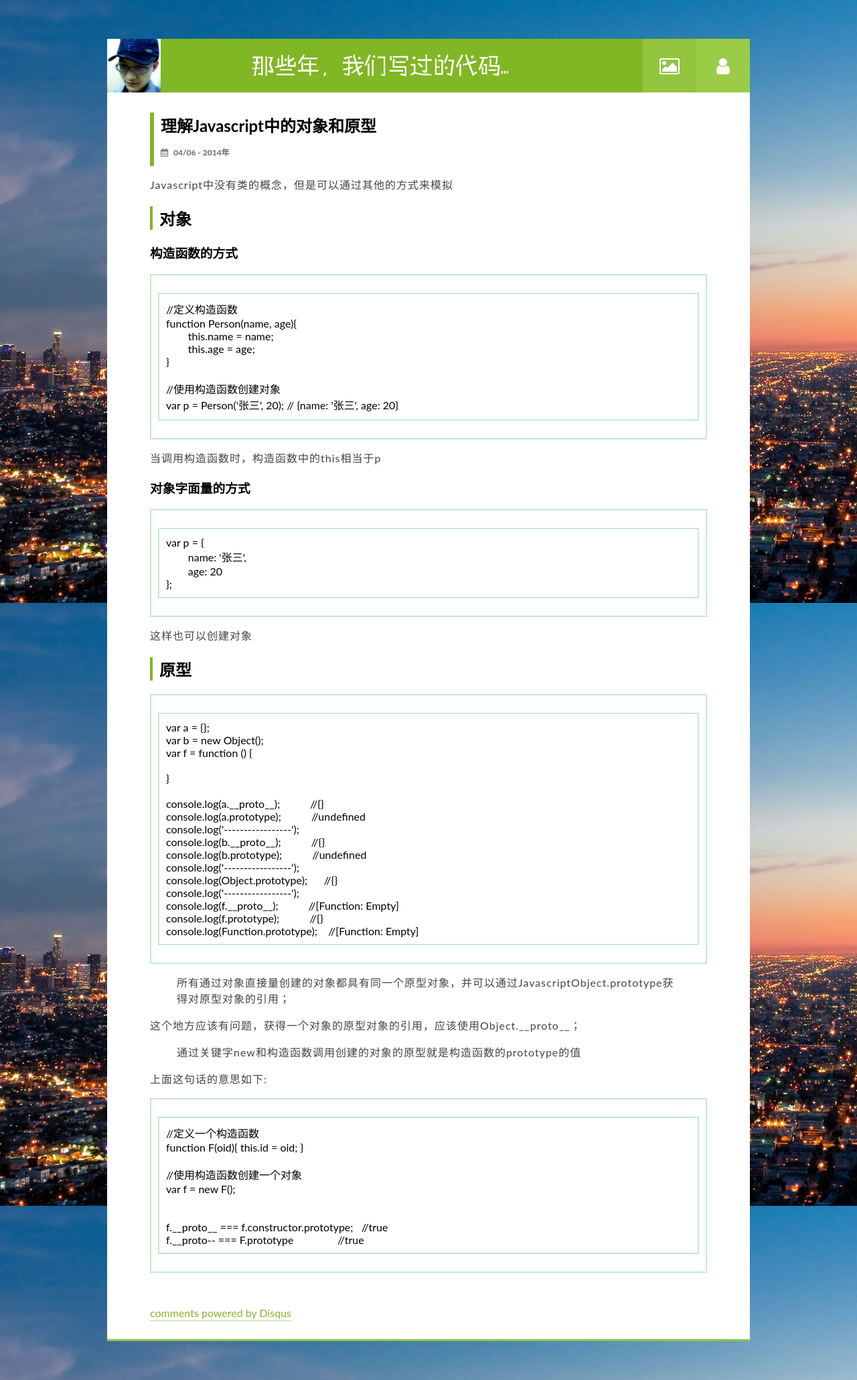
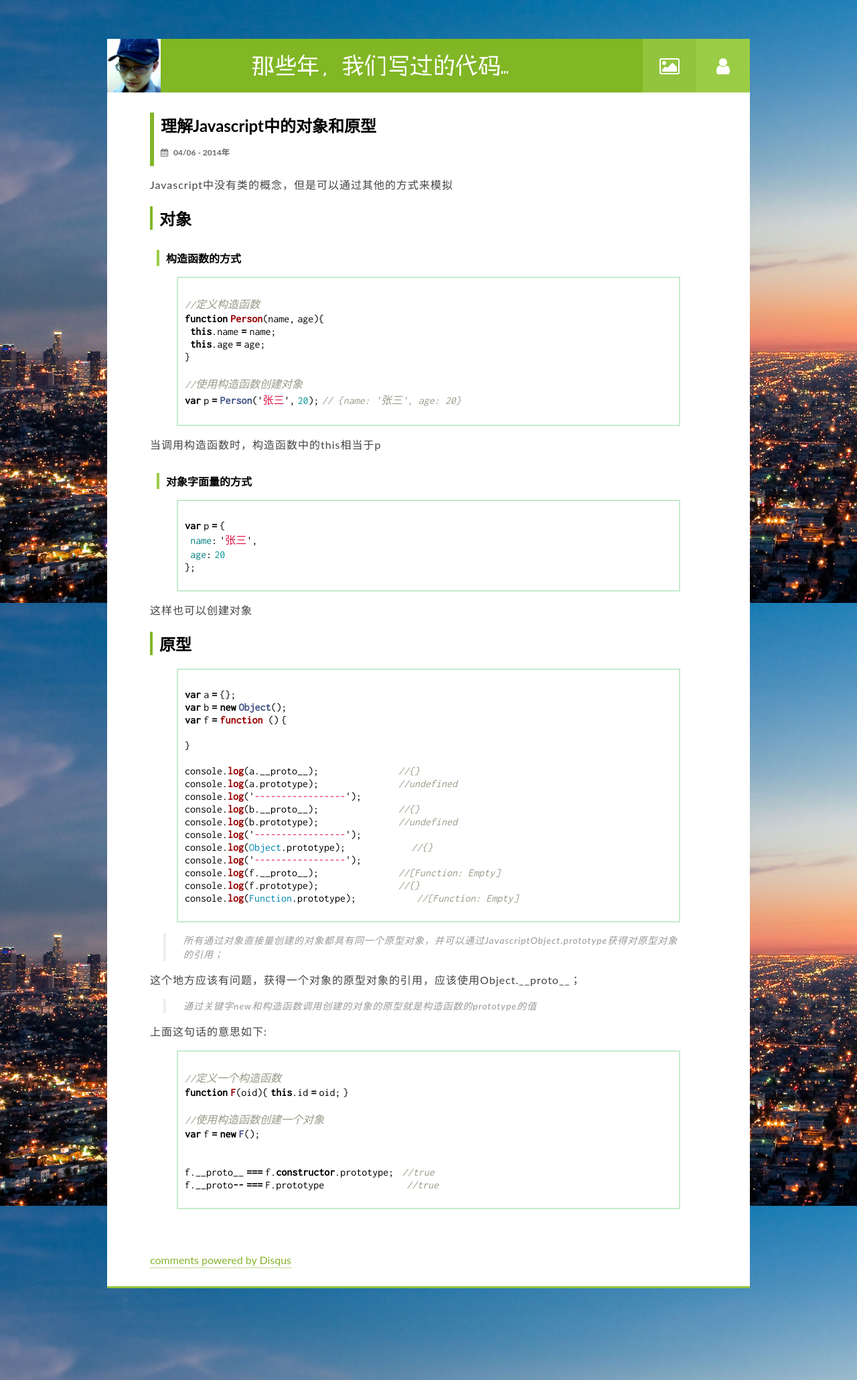
Before and after one commit to JuoCode/JuoCode.github.io, a Jekyll site: the page built from _posts/2014-04-06-javascript-object-prototype.md, in a window 1280 px wide. Shown: the whole page at 67% size. Built offline with Jekyll 4.4.1, drawn with Linux system fonts in a browser that asks for light colours; nearby versions of some CDN libraries; Markdown is read by kramdown in place of the engine named in the settings; comment, search, counter and statistics services are not loaded.

Commit message:
理解Javascript中的对象和原型

````diff
--- a/_posts/2014-04-06-javascript-object-prototype.md
+++ b/_posts/2014-04-06-javascript-object-prototype.md
@@ -13,49 +14,51 @@ Javascript中没有类的概念，但是可以通过其他的方式来模拟
 
 ### 构造函数的方式
 
-```
+{% highlight javascript%}
 //定义构造函数
 function Person(name, age){
-	this.name = name;
-	this.age = age;
+  this.name = name;
+  this.age = age;
 }
 
 //使用构造函数创建对象
 var p = Person('张三', 20); // {name: '张三', age: 20}
-```
+{% endhighlight%}
+
+
 当调用构造函数时，构造函数中的`this`相当于`p`
 
 ### 对象字面量的方式
 
-```
+{% highlight javascript%}
 var p = {
-	name: '张三',
-	age: 20
+  name: '张三',
+  age: 20
 };
-```
+{% endhighlight%}
 这样也可以创建对象
 
 ## 原型
 
-```
+{% highlight javascript%}
 var a = {};
 var b = new Object();
 var f = function () {
 
 }
 
-console.log(a.__proto__);           //{}
-console.log(a.prototype);           //undefined
+console.log(a.__proto__);                             //{}
+console.log(a.prototype);                             //undefined
 console.log('-----------------');
-console.log(b.__proto__);           //{}
-console.log(b.prototype);           //undefined
+console.log(b.__proto__);                             //{}
+console.log(b.prototype);                             //undefined
 console.log('-----------------');
-console.log(Object.prototype);      //{}
+console.log(Object.prototype);                        //{}
 console.log('-----------------');
-console.log(f.__proto__);           //[Function: Empty]
-console.log(f.prototype);           //{}
-console.log(Function.prototype);    //[Function: Empty]
-```
+console.log(f.__proto__);                             //[Function: Empty]
+console.log(f.prototype);                             //{}
+console.log(Function.prototype);                      //[Function: Empty]
+{% endhighlight%}
 
 > 所有通过对象直接量创建的对象都具有同一个原型对象，并可以通过Javascript`Object.prototype`获得对原型对象的引用；
 
@@ -65,7 +68,7 @@ console.log(Function.prototype);    //[Function: Empty]
 
 上面这句话的意思如下:
 
-```
+{% highlight javascript%}
 //定义一个构造函数
 function F(oid){ this.id = oid; }
 
@@ -74,5 +77,5 @@ var f = new F();
 
 
 f.__proto__ === f.constructor.prototype;   //true
-f.__proto-- === F.prototype                //true
-```
+f.__proto-- === F.prototype                              //true
+{% endhighlight%}
--- a/css/main.css
+++ b/css/main.css
@@ -213,6 +213,14 @@ header .about:hover, header .picture:hover {
   border-left: 4px solid #81b625;
 }
 
+.post h3{
+  padding-left: 10px;
+  border-left: 4px solid #9BCC45;
+  margin-left: 10px;
+  font-size: 16px;
+  margin-top: 30px;
+}
+
 .post p{
   /*padding-left: 10px;*/
   color: #444;
@@ -230,3 +238,25 @@ header .about:hover, header .picture:hover {
   font-family: 'Inconsolata', sans-serif;
 
 }
+
+.post blockquote{
+
+  margin-left: 20px;
+  padding-left: 30px;
+  position: relative;
+}
+
+.post blockquote::before{
+  content: '';
+  position: absolute;
+  left: 0;
+  top: 0;
+  bottom: 0;
+  border-left: 4px solid #eee;
+}
+
+.post blockquote p{
+  color: #999;
+  font-style: italic;
+  font-size: 14px;
+}
````
Also changed, not shown: other parts of _posts/2014-04-06-javascript-object-prototype.md (+1 -0 lines), covers/javascript.png (added).
